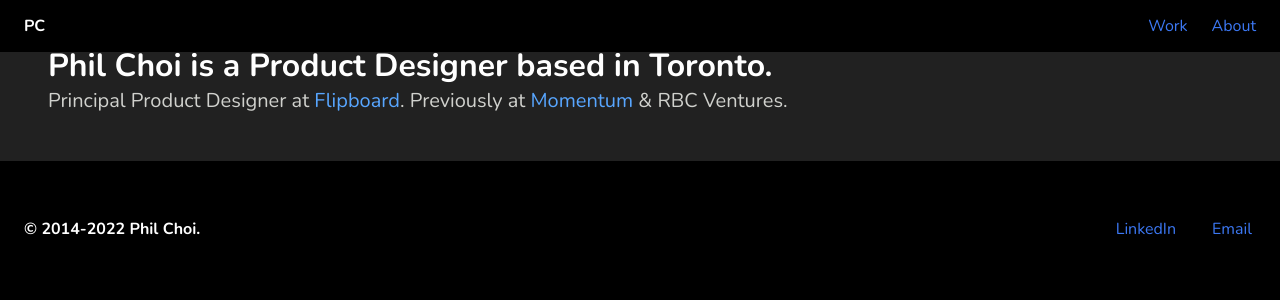
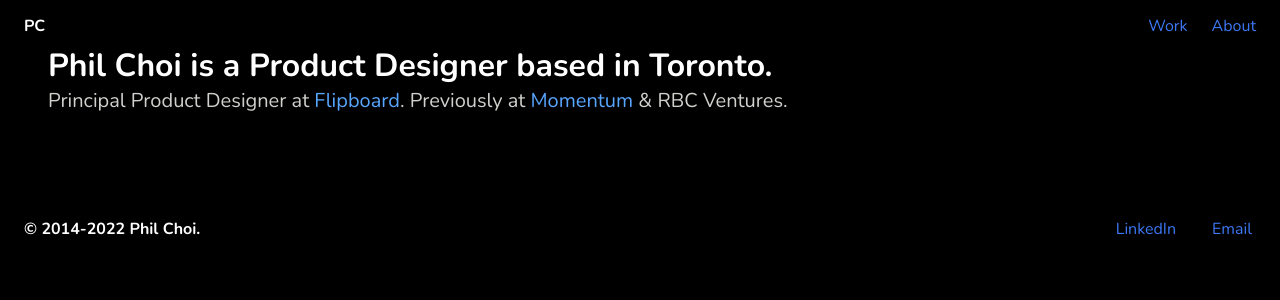
Before and after one commit to pchae/nuxt3-app, a Nuxt app: page / in a window 1280 px wide. Shown: the top 300 px of the page. Built offline with nearby package versions, Linux system fonts and the light colour scheme.

Commit message:
change background colour to black

```diff
--- a/components/Hero.vue
+++ b/components/Hero.vue
@@ -1,5 +1,5 @@
 <template>
-  <section class="hero has-background-black-ter">
+  <section class="hero has-background-black">
     <div class="hero-body">
       <h1 class="title has-text-white">
         Phil Choi is a Product Designer based in Toronto.
```
